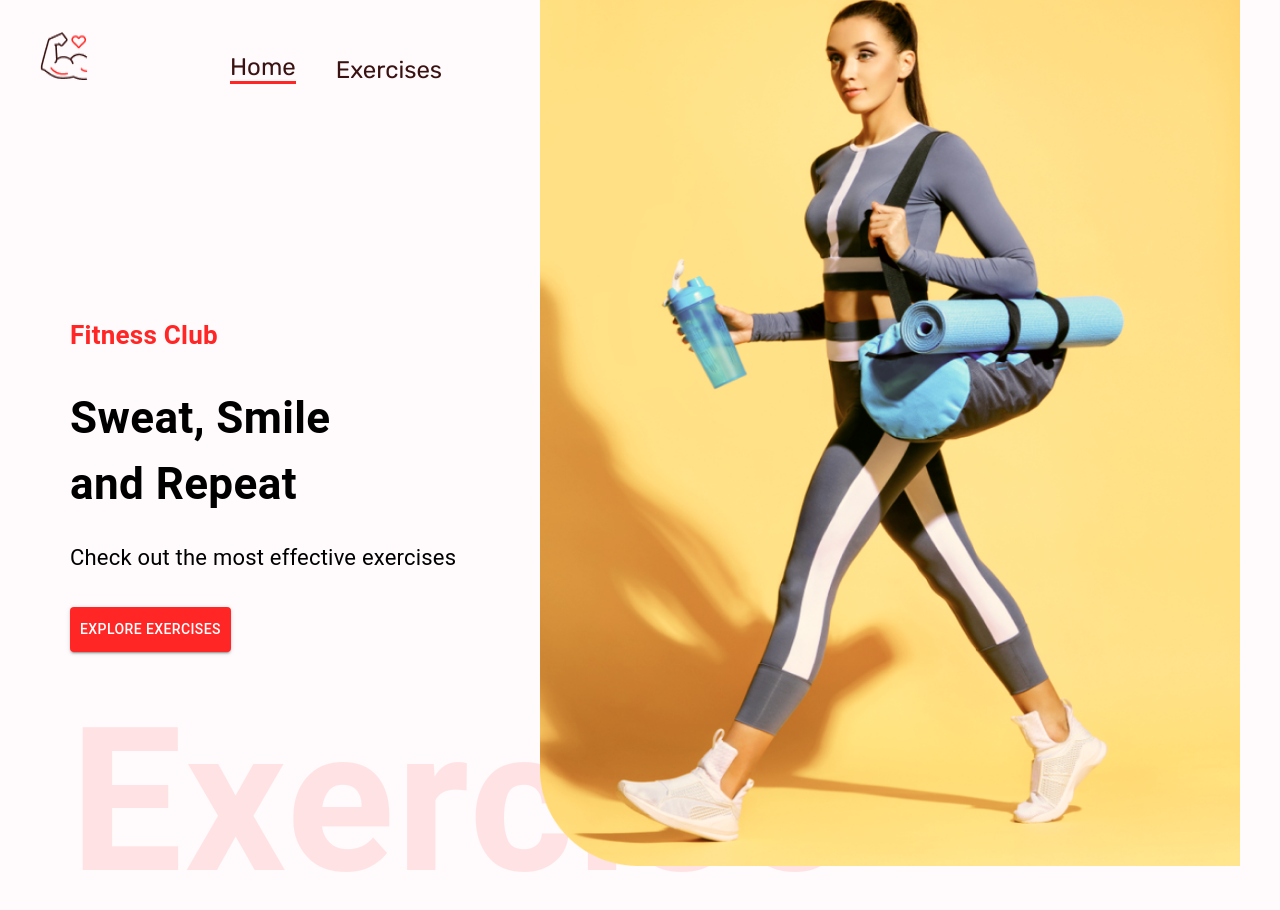
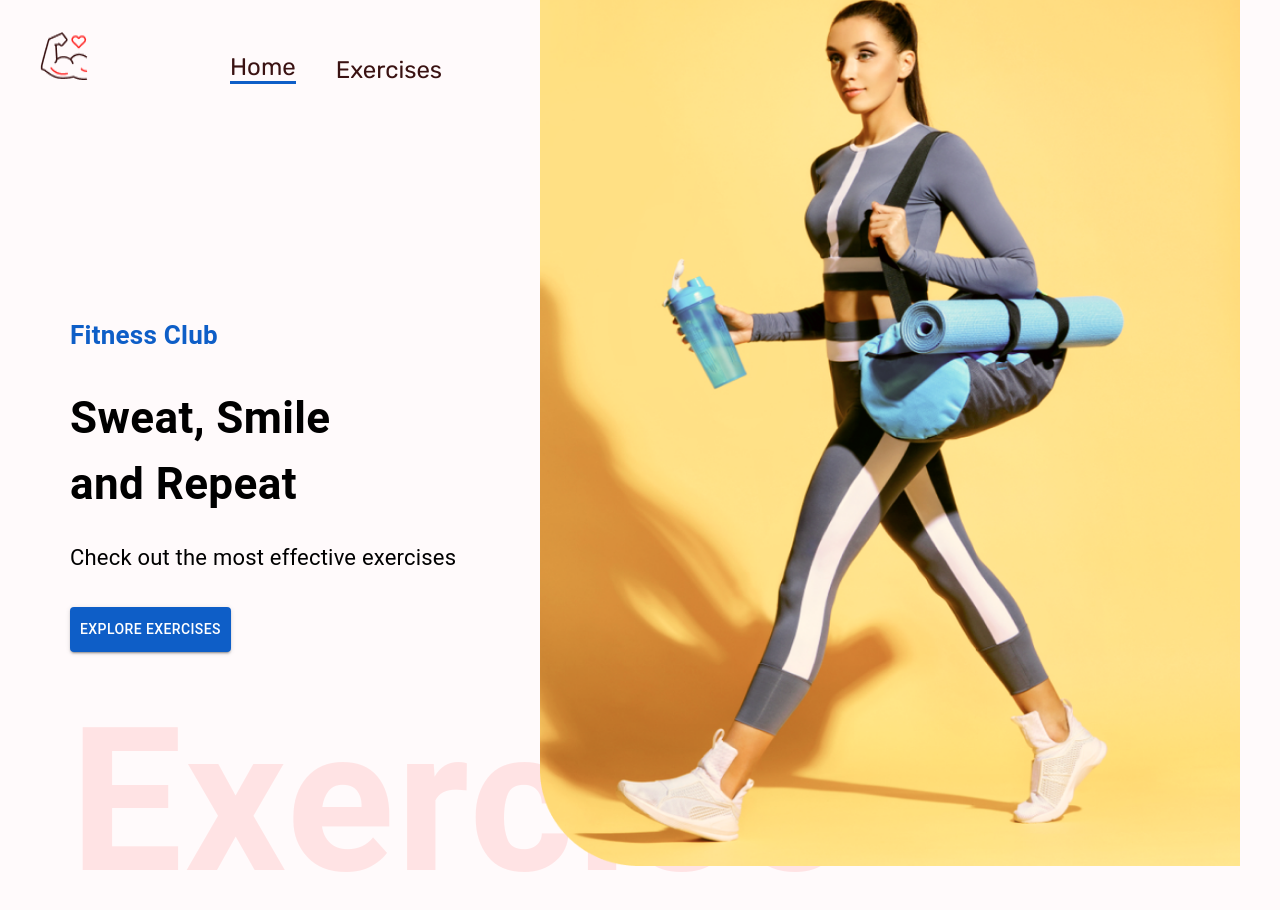
Before and after one commit to SpoonMouse/exercise-app, a React (Create React App) app: page / in a window 1280 px wide. Shown: the top 910 px of the page. Built offline with nearby package versions, Linux system fonts and the light colour scheme; no server answers.

Commit message:
changed color scheme slightly

```diff
--- a/src/components/HeroBanner.js
+++ b/src/components/HeroBanner.js
@@ -11,7 +11,7 @@ const HeroBanner = () => {
         mt: { lg: '212px', xs: '70px'},
         ml: { sm: '50px'}
     }} position='relative' p='20px' >
-        <Typography className='font' color='#FF2625' fontWeight='600' fontSize='26px' >
+        <Typography className='font' color='#0e5ec7' fontWeight='600' fontSize='26px' >
             Fitness Club
         </Typography>
         <Typography className='font' fontWeight='700' sx={{ fontSize: { lg: '44px', xs: '40px'}}}
@@ -24,7 +24,10 @@ const HeroBanner = () => {
         </Typography>
         <Button className='font' variant='contained' color='error' href='#exercises'
          sx={{
-           backgroundColor: '#ff2625',
+           ':hover': {
+            backgroundColor: '#1058b5'
+           },
+           backgroundColor: '#0e5ec7',
            padding: '10px'
         }}
         >Explore Exercises</Button>
--- a/src/components/Navbar.js
+++ b/src/components/Navbar.js
@@ -21,7 +21,7 @@ const Navbar = () => {
         fontSize="24px"
         alignItems="flex-end"
       >
-        <Link to='/' className='font' style={{ textDecoration: 'none', color: '#3A1212', borderBottom: "3px solid #FF2625" }}>Home</Link>
+        <Link to='/' className='font' style={{ textDecoration: 'none', color: '#3A1212', borderBottom: "3px solid #0e5ec7" }}>Home</Link>
         <a href="#exercises" className='font' style={{textDecoration: 'none', color: '#3A1212'}}>Exercises</a>
       </Stack>
     </Stack>
```
